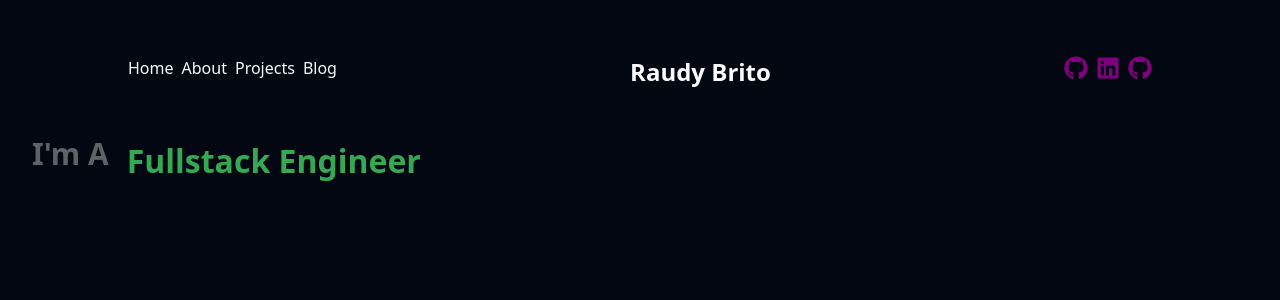
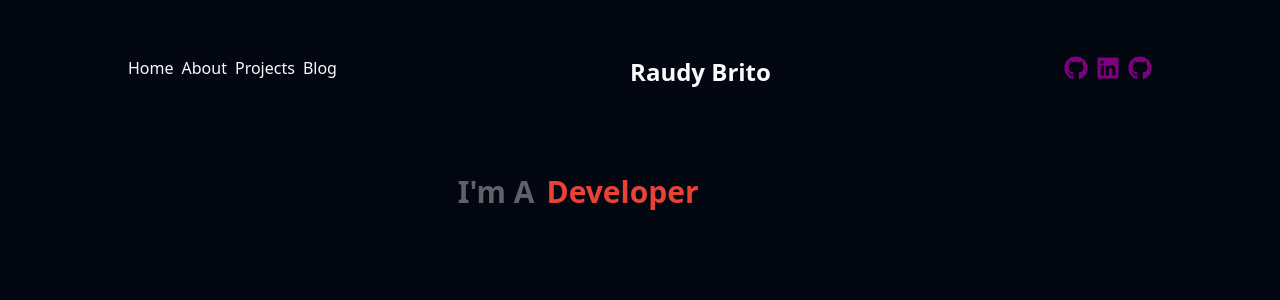
Before and after one commit to rbrito02/portfolio, a Next.js app: page / in a window 1280 px wide. Shown: the top 300 px of the page. Built offline with nearby package versions, Linux system fonts and the light colour scheme.

Commit message:
Finished Scrolling Subheader

```diff
--- a/src/components/Hero.tsx
+++ b/src/components/Hero.tsx
@@ -4,18 +4,28 @@ import "./styles/scroll.css";
 
 const Hero = () => {
   return (
-    <div className="container flex gap-2">
-      <span className="text-[#5f6368] text-3xl font-bold h-[3rem]">
+    <div className="container flex gap-3 items-center justify-center ">
+      <span className="h-28 text-[#5f6368] text-3xl font-bold flex items-center">
         I&apos;m A
       </span>
-      <div className="scrolling-words-container">
-        <div className="scrolling-words-box">
-          <ul>
-            <li className="text-[#ea4335]">Devloper</li>
-            <li className="text-[#4285f4]">Student</li>
-            <li className="text-[#34a853]">Fullstack Engineer</li>
-            <li className="text-[#fbbc04]">Musician</li>
-            <li className="text-[#ea4335]">Developer</li>
+      <div className="scrolling-words-container flex items-center font-4xl font-bold">
+        <div className="scrolling-words-box h-28 m-auto overflow-hidden text-3xl">
+          <ul className="mx-0 p-0">
+            <li className="flex items-center justify-start h-28 list-none text-[#ea4335]">
+              Developer
+            </li>
+            <li className="flex items-center justify-start h-28 list-none text-[#4285f4]">
+              Student
+            </li>
+            <li className="flex items-center justify-start h-28 list-none text-[#34a853]">
+              Fullstack Engineer
+            </li>
+            <li className="flex items-center justify-start h-28 list-none text-[#fbbc04]">
+              Musician
+            </li>
+            <li className="flex items-center justify-start h-28 list-none text-[#ea4335]">
+              Developer
+            </li>
           </ul>
         </div>
       </div>
--- a/src/components/styles/scroll.css
+++ b/src/components/styles/scroll.css
@@ -1,35 +1,5 @@
-container {
-  height: 100vh;
-  display: flex;
-  align-items: center;
-  justify-content: center;
-}
-
-.scrolling-words-container {
-  display: flex;
-  align-items: center;
-  font-size: 2rem;
-  font-weight: 600;
-}
-
-.scrolling-words-box {
-  height: 3rem;
-  margin: auto;
-  overflow: hidden;
-}
-
 .scrolling-words-box ul {
-  margin: 0 0.625rem;
-  padding: 0;
-  animation: scrollUp 4s infinite;
-}
-
-.scrolling-words-box ul li {
-  display: flex;
-  align-items: center;
-  justify-content: flex-start;
-  height: 3rem;
-  list-style: none;
+  animation: scrollUp 6s infinite;
 }
 
 @keyframes scrollUp {
```
